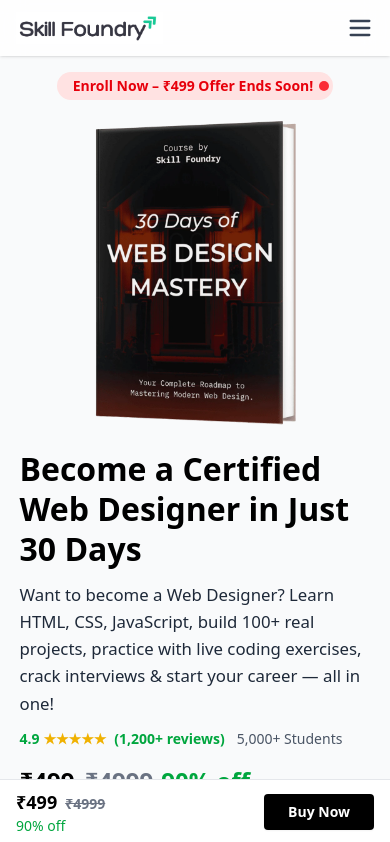
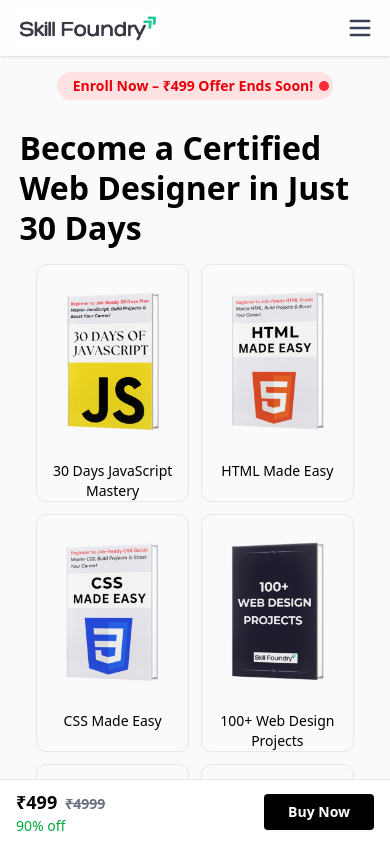
Before and after one commit to akash8347/skillfoundry, a Next.js app: page /Web-Design-Course in a window 390 px wide. Shown: the top 842 px of the page. Built offline with nearby package versions, Linux system fonts and the light colour scheme.

Commit message:
added book grid up in mobile screen

```diff
--- a/src/app/Web-Design-Course/page.jsx
+++ b/src/app/Web-Design-Course/page.jsx
@@ -58,7 +58,7 @@
           <UrgencyBadge />
           {/* hero section strats-------------------------- */}
 
-          <section className=" lg:py-20 xl:px-28 lg:px-4 lg:w-[90%] xl:w-[90%] lg:mx-auto xl:mx-auto pt-2 sm:pt-5 pb-8 flex flex-col lg:flex-row items-center text-black">
+          <section className=" lg:py-20 xl:px-28 lg:px-4 lg:w-[90%] xl:w-[90%] lg:mx-auto xl:mx-auto pt-0 sm:pt-5 pb-8 flex flex-col lg:flex-row items-center text-black">
             <div className="w-[80%] mb-3 mt-2  lg:mt-0 lg:mb-0 lg:w-full max-w-[250px] lg:max-w-[380px] mx-auto">
               <Image
                 src="/web-design-book.webp"
@@ -66,15 +66,51 @@
                 width={350}
                 height={100}
                 priority
-                className="rounded-lg"
+                className="hidden lg:block rounded-lg"
               />
             </div>
 
+
             <div className="md:w-[80%] w-[90%] mx-auto mt-2 lg:mt-0">
               <div>
-                <h2 className="text-[2rem] sm:text-4xl font-extrabold leading-tight text-black">
+                <h2 className=" text-[2rem] sm:text-4xl font-extrabold leading-tight text-black">
                   Become a Certified Web Designer in Just 30 Days
                 </h2>
+{/* for mobile grid */}
+ {/* books grid */}
+ <section className=" mt-2 sm:hidden mb-5">
+            <h2 className="hidden sm:text-4xl mb-2 text-2xl mx-auto mt-8 w-[90%] sm:w-[68%] font-semibold sm:mb-5 text-gray-900 text-center">
+              Premium Guides Provided
+            </h2>
+
+            <div className="w-[95%] sm:w-[90%] lg:w-[80%] xl:w-[75%] mx-auto p-2 grid grid-cols-2 md:grid-cols-3 gap-3 sm:gap-5">
+              {books.map((book, index) => (
+                <div
+                  key={index}
+                  className="flex flex-col items-center border border-gray-200 rounded-lg  sm:p-3"
+                >
+                  <Image
+                    src={`/book-${index}.png`}
+                    alt={book.title}
+                    height={500}
+                    width={380}
+                    className="h-48 w-55 sm:h-64 object-contain transition-all duration-300"
+                  />
+                  <p className="mt-1 sm:mt-2 text-center text-sm sm:text-base font-medium">
+                    {book.title}
+                  </p>
+                </div>
+              ))}
+            </div>
+          </section>
+
+
+
+
+
+
+
+
 
                 <p className="mt-3 text-gray-800 text-[1.05rem] sm:text-[1.2rem] leading-relaxed font-medium">
                   Want to become a Web Designer? Learn HTML, CSS, JavaScript, build 100+ real projects, practice with live coding exercises, crack interviews & start your career — all in one!
@@ -152,7 +188,7 @@
           <CourseAccordion />
 
           {/* books grid */}
-          <section className="mb-5">
+          <section className=" hidden sm:block mb-5">
             <h2 className="sm:text-4xl mb-2 text-2xl mx-auto mt-8 w-[90%] sm:w-[68%] font-semibold sm:mb-5 text-gray-900 text-center">
               Premium Guides Provided
             </h2>
--- a/src/app/page.js
+++ b/src/app/page.js
@@ -69,7 +69,7 @@
                 HTML, CSS, JavaScript + Projects, Quizzes & Certificate.
               </p>
               <Link
-                href="/Web-Desin-Course"
+                href="/Web-Design-Course"
                 className="inline-block bg-gradient-to-r from-blue-500 to-purple-600 text-white px-4 py-2 rounded-xl text-sm font-semibold hover:opacity-90 transition"
               >
                 View Course
```
